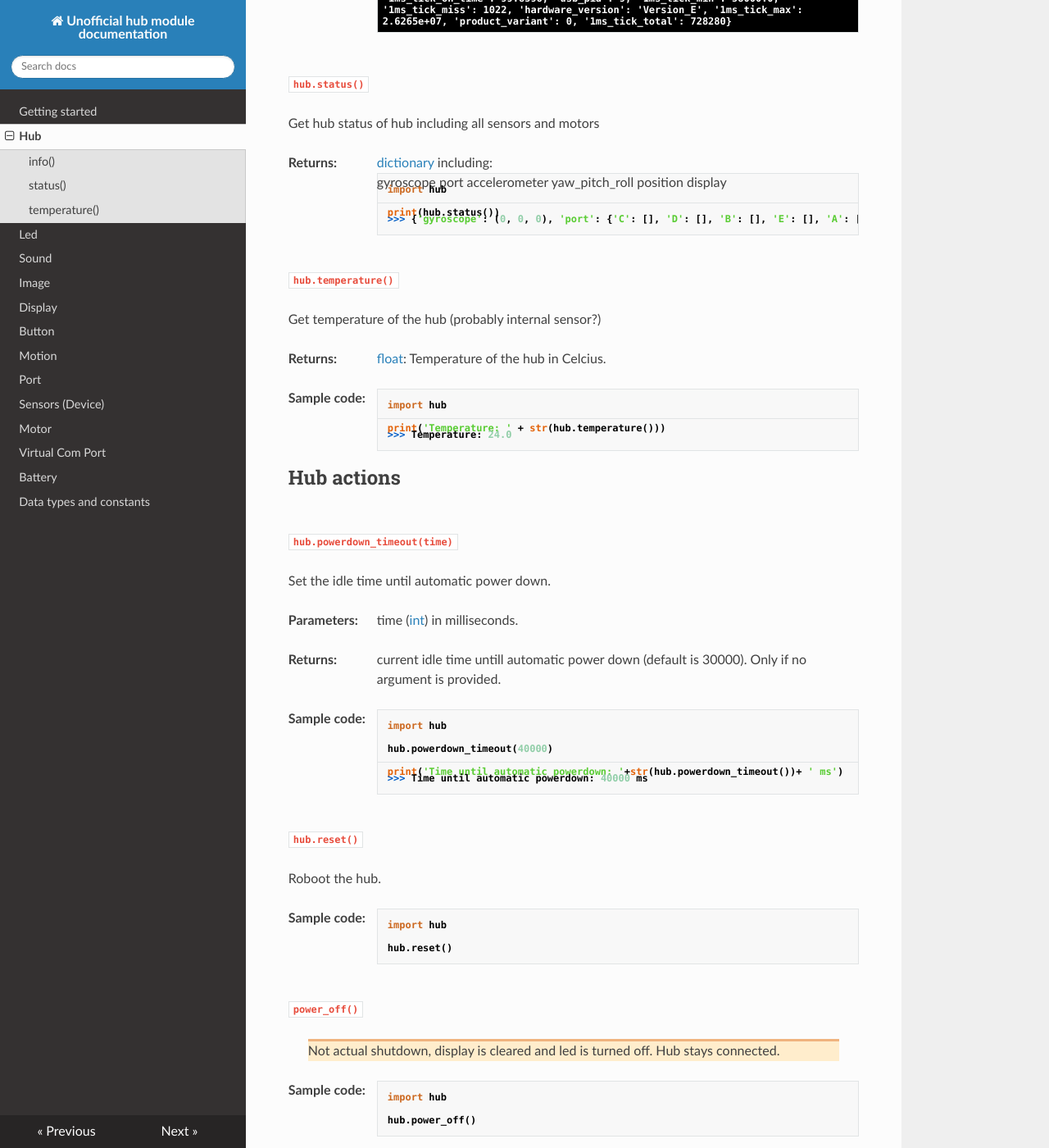
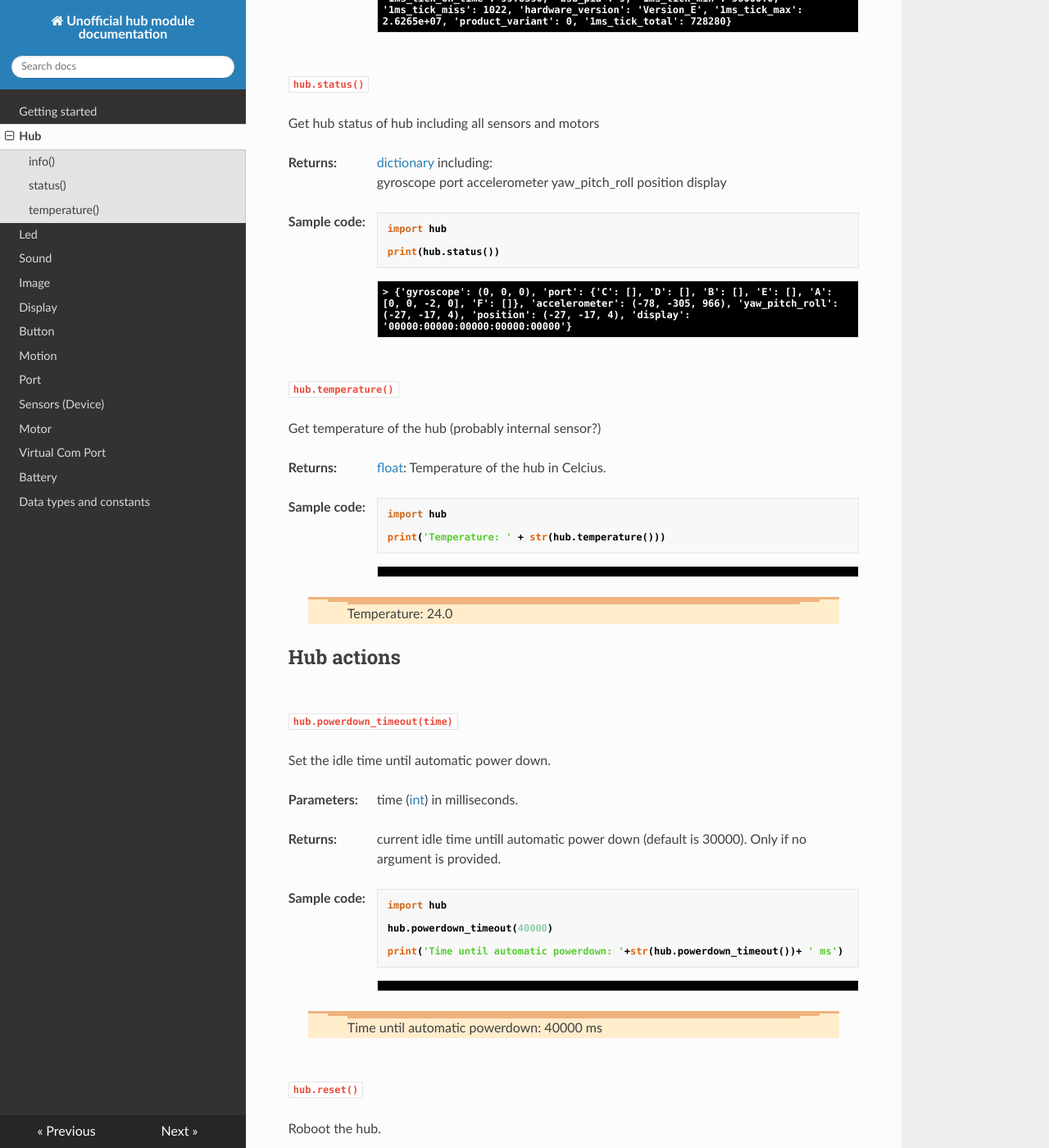
Before and after one commit to NStrijbosch/hub-module-notes, an MkDocs documentation site: the page built from docs/hub.md, in a window 1280 px wide and 1400 px high, scrolled down 655 px. Shown: the whole window at 82% size. Built offline with MkDocs 1.6.1, drawn with Linux system fonts in a browser that asks for light colours; nearby versions of some CDN libraries.

Commit message:
Update hub.md

````diff
--- a/docs/hub.md
+++ b/docs/hub.md
@@ -51,15 +51,17 @@ __Returns:__
    position
    display
 
+__Sample code:__
+
 ``` python
 import hub
 
 print(hub.status())
 ```
 
-```
->>> {'gyroscope': (0, 0, 0), 'port': {'C': [], 'D': [], 'B': [], 'E': [], 'A': [0, 0, -2, 0], 'F': []}, 'accelerometer': (-78, -305, 966), 'yaw_pitch_roll': (-27, -17, 4), 'position': (-27, -17, 4), 'display': '00000:00000:00000:00000:00000'}
-```
+<span class='shell_output'>
+\> {'gyroscope': (0, 0, 0), 'port': {'C': [], 'D': [], 'B': [], 'E': [], 'A': [0, 0, -2, 0], 'F': []}, 'accelerometer': (-78, -305, 966), 'yaw_pitch_roll': (-27, -17, 4), 'position': (-27, -17, 4), 'display': '00000:00000:00000:00000:00000'}
+</span>
 
 ## temperature()
 
@@ -79,9 +81,9 @@ import hub
 print('Temperature: ' + str(hub.temperature()))
 ```
 
-```
+<span class='shell_output'>
 >>> Temperature: 24.0
-```
+</span>
 
 # Hub actions
 
@@ -108,9 +110,9 @@ hub.powerdown_timeout(40000)
 
 print('Time until automatic powerdown: '+str(hub.powerdown_timeout())+ ' ms')
 ```
-```
+<span class='shell_output'>
 >>> Time until automatic powerdown: 40000 ms
-```
+</span>
 
 ## reset()
 
````
